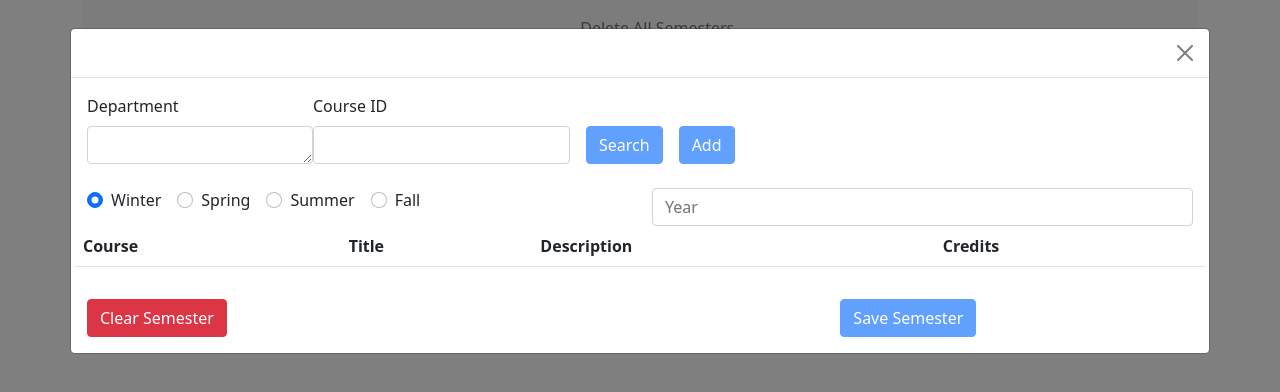
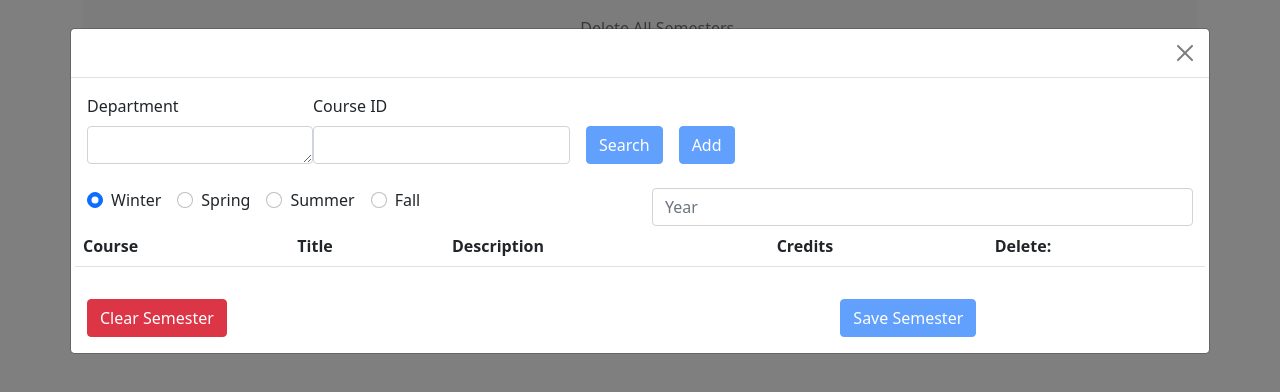
Before and after one commit to UD-CISC275-F21/ud-cis-scheduler-team-9, a React (Create React App) app: page / in a window 1280 px wide. Both pictures are taken after a click on the button "Add Semester". Shown: the top 392 px of the page. Built offline with nearby package versions, Linux system fonts and the light colour scheme.

Commit message:
more documentation + delete course in addSemester

```diff
--- a/src/App.tsx
+++ b/src/App.tsx
@@ -32,6 +32,10 @@ function App(): JSX.Element {
     });
     const [semesterIndex, setSemesterIndex] = useState<number>(0);
 
+    /**
+     * @description Parses the JSON data with the scraped course information from UD's course catalog and converts it
+     * into Course structures.
+     */
     function setUp(){
         courseData.forEach((json_course)=>{
             const course_entry: Course = {
@@ -174,7 +178,6 @@ function App(): JSX.Element {
     /**
      * @description Deletes a semster from the user's current plan.
      * @param {Semester} semester The semester to be deleted.
-     *
      */
     function deleteSemester(semester: Semester): void {
         const dsIndex: number = checkSemester(semester); //deleteSemesterIndex
@@ -183,6 +186,12 @@ function App(): JSX.Element {
         setPlan([...newPlan]);
     }
 
+    /**
+     * @description Checks to see if a Semester is in the User's plan.
+     * @param {Semester} semester The semester to be checked.
+     *
+     * @returns {number} If semester is in plan, returns the semester's index. If not, returns -1.
+     */
     function checkSemester(semesterToCheck: Semester): number {
         for(let semesterIndex = 0; semesterIndex<plan.length; semesterIndex++){
             if(semesterToCheck.year === plan[semesterIndex].year && semesterToCheck.season === plan[semesterIndex].season){
@@ -192,8 +201,7 @@ function App(): JSX.Element {
         return -1;
     }
 
-    //Adds all courses to the course catalog
-    setUp();
+    setUp(); //Adds all courses to the course catalog
     return (
         <DndProvider backend = {HTML5Backend}>
             <Container className="App">
--- a/src/Components/AddSemesterModal.tsx
+++ b/src/Components/AddSemesterModal.tsx
@@ -15,7 +15,8 @@ export function AddSemesterModal({ addSemester, checkSemester, setVisible, check
     setVisible: (v:boolean)=>void,
     checkCourse: (c: string)=>boolean,
     visible: (boolean),
-    catalog: (Record<string, Course>)}): JSX.Element {
+    catalog: (Record<string, Course>),
+}): JSX.Element {
 
     const [season, setSeason] = useState<Season>(0);
     const [year, setYear] = useState<number>(1);
@@ -39,6 +40,20 @@ export function AddSemesterModal({ addSemester, checkSemester, setVisible, check
     const [showPreWarning, setShowPreWarning] = useState<boolean>(false);
 
     const hide = ()=>setVisible(false);
+
+    /**
+     * @description Deletes a course from a given semester.
+     * @param {Course} course The course to be deleted.
+     * @param {Semester} semester The semester that the course is contained in.
+     *
+     */
+    function deleteCourse({course, semester}: {
+        course: Course;
+        semester: Semester;
+    }): void {
+        delete semester.courseRecord[course.department + course.courseID];
+        setCourseRecord({...semester.courseRecord});
+    }
 
     function validateForm(): boolean { // Makes sure that no text field related to course search is empty
         return department.length > 0 && courseID >= 100;
@@ -276,7 +291,12 @@ export function AddSemesterModal({ addSemester, checkSemester, setVisible, check
                     </Col>
                 </Row>
                 <Row>
-                    <SemesterTable data-testid="semester-table" semester={{season, year, courseRecord, creditTotal, expectedTuition}} addCourse={addCourse}></SemesterTable>
+                    <SemesterTable
+                        data-testid="semester-table"
+                        semester={{season, year, courseRecord, creditTotal, expectedTuition}}
+                        addCourse={addCourse}
+                        deleteCourse={deleteCourse}
+                    ></SemesterTable>
                 </Row>
                 <Row data-testid="Bottom Row">
                     <Col>
--- a/src/Components/SemesterTable.tsx
+++ b/src/Components/SemesterTable.tsx
@@ -73,7 +73,7 @@ export function SemesterTable({semester, editCourseLauncher, deleteCourse, addCo
                     <th scope="col">Description</th>
                     <th scope="col">Credits</th>
                     {editCourseLauncher && <th scope="col">Edit:</th>}
-                    {editCourseLauncher && <th scope="col">Delete:</th>}
+                    <th scope="col">Delete:</th>
                 </tr>
             </thead>
             <tbody>
```
Also changed, not shown: src/Components/RequiredDegreeList.tsx (+4 -5 lines).
